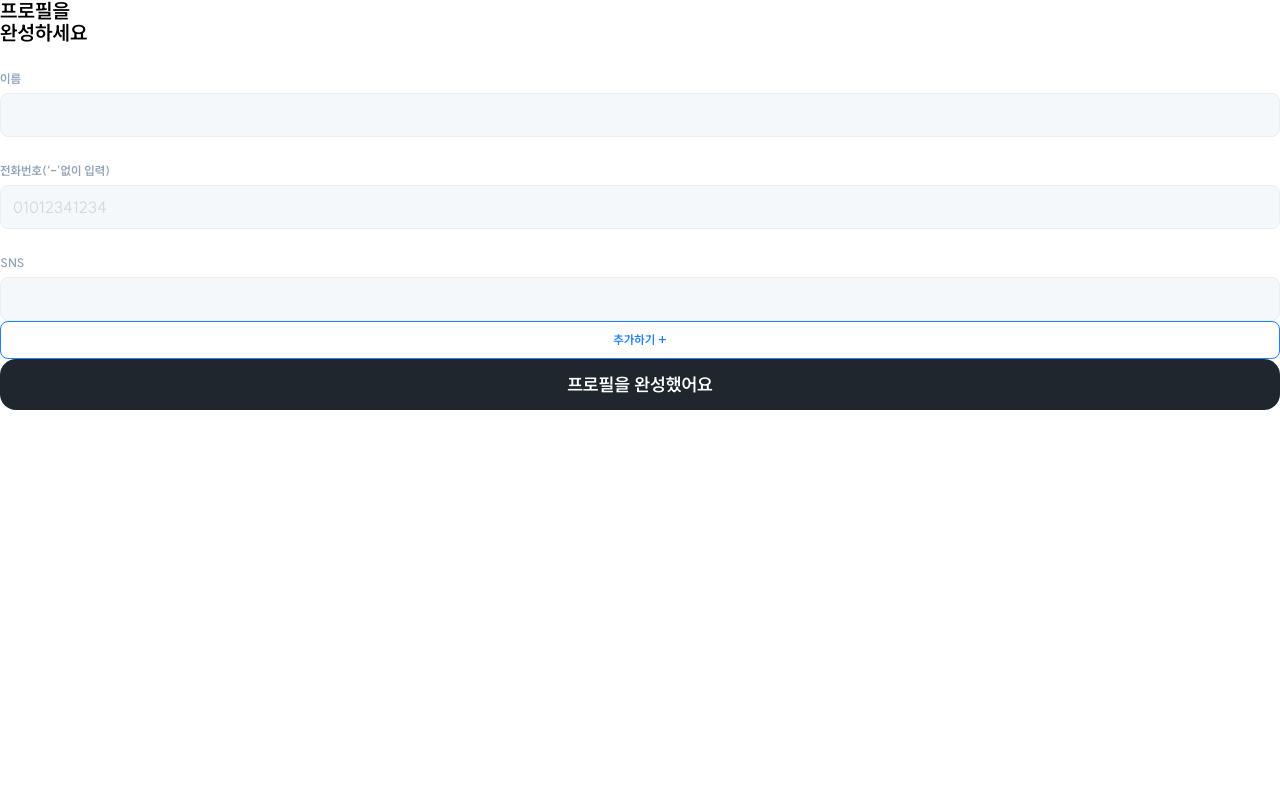
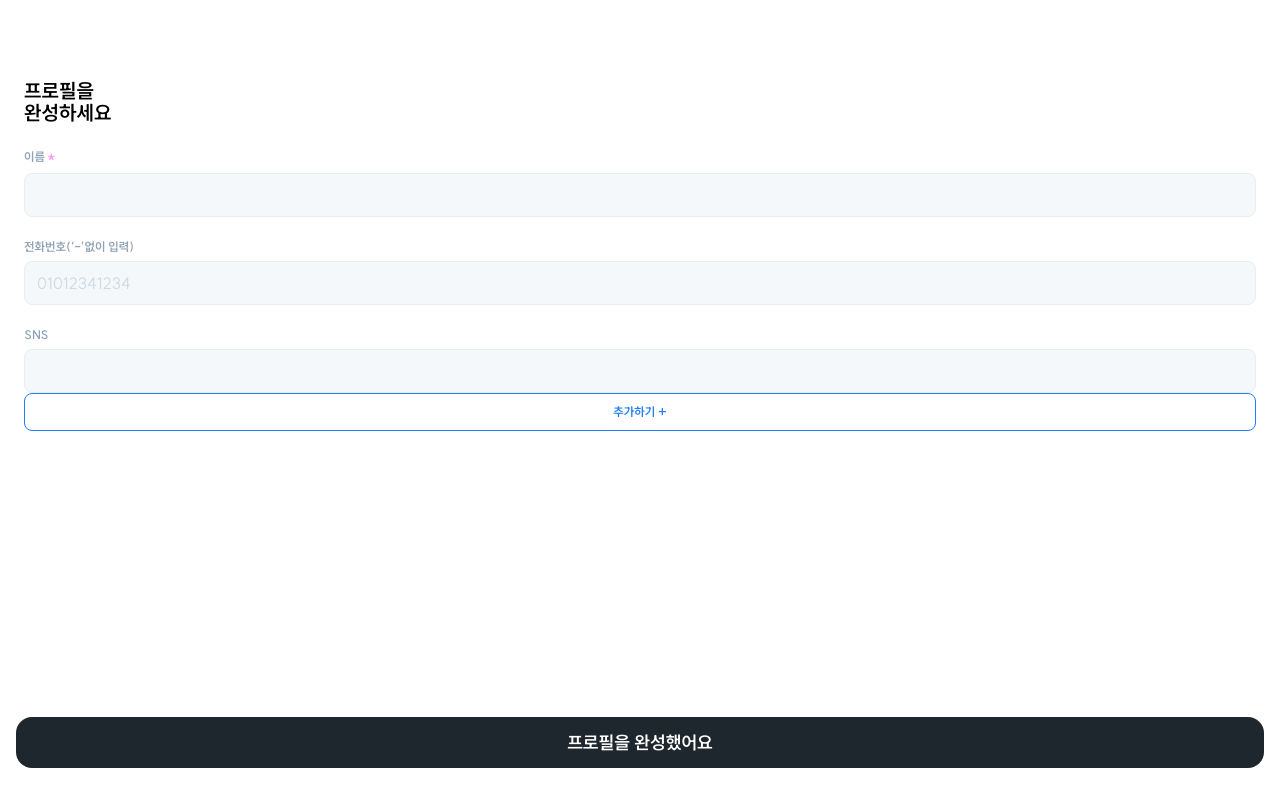
Before and after one commit to Nowdays-Goodnight-Cool-Niang/SharEv-Frontend, a React (Vite) app: page /account in a window 1280 px wide. Shown: the top 806 px of the page. Built offline with nearby package versions, Linux system fonts and the light colour scheme.

Commit message:
style: 💄 account페이지 디자인 디테일 수정 & Input required 추가

```diff
--- a/src/components/account/Content.tsx
+++ b/src/components/account/Content.tsx
@@ -12,11 +12,13 @@ function Content() {
   };
   return (
     <form>
-      <Input labelName='이름' />
+      <Input labelName='이름' required={true} />
       <Input labelName='전화번호(‘-’없이 입력)' placeholder='01012341234' />
       <Input labelName='SNS' />
       <ButtonSecondary>추가하기 +</ButtonSecondary>
-      <ButtonPrimary onClick={handleProfileCompletion}>프로필을 완성했어요</ButtonPrimary>
+      <div className='fixed bottom-8 left-4 right-4 max-w-full'>
+        <ButtonPrimary onClick={handleProfileCompletion}>프로필을 완성했어요</ButtonPrimary>
+      </div>
     </form>
   );
 }
--- a/src/components/account/Header.tsx
+++ b/src/components/account/Header.tsx
@@ -1,7 +1,7 @@
 function AccountHeader() {
   return (
     <header>
-      <h1 className='text-title'>
+      <h1 className='text-title mt-20'>
         프로필을 <br /> 완성하세요
       </h1>
     </header>
--- a/src/components/common/Input.tsx
+++ b/src/components/common/Input.tsx
@@ -27,7 +27,11 @@ function Input({
 
   return (
     <label className='block mt-6'>
-      <span className='text-label text-gray-200'>{labelName}</span>
+      <div className='flex items-center'>
+        <span className='text-label text-gray-200'>{labelName}</span>
+        {required && <span className='text-pink ml-0.5'>*</span>}
+      </div>
+
       <input
         type={type}
         value={value}
--- a/src/pages/Form.tsx
+++ b/src/pages/Form.tsx
@@ -1,12 +1,13 @@
 import AccountContent from '../components/account/Content';
 import AccountHeader from '../components/account/Header';
+import Wrapper from '../components/common/Wrapper';
 
 function Form() {
   return (
-    <div>
+    <Wrapper>
       <AccountHeader />
       <AccountContent />
-    </div>
+    </Wrapper>
   );
 }
 
```
